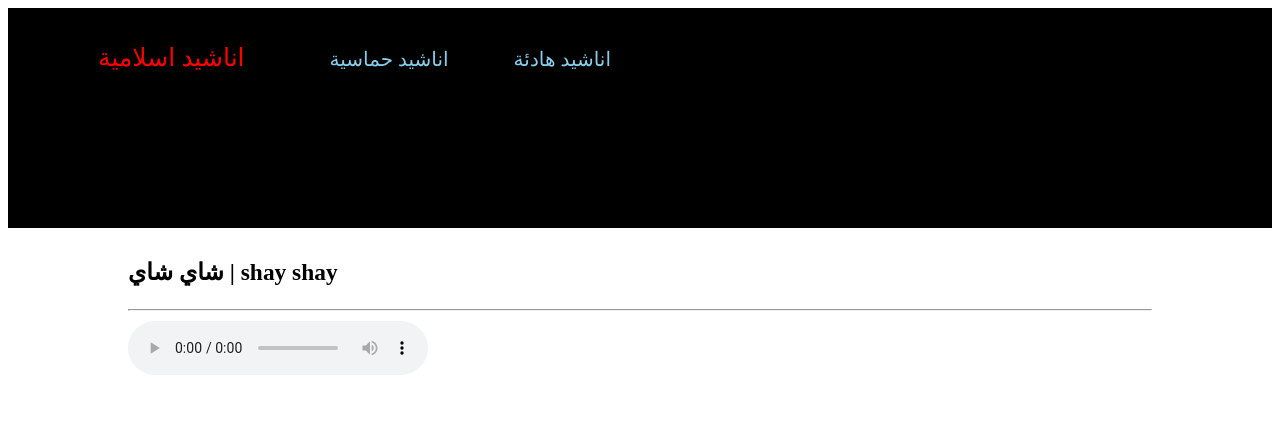
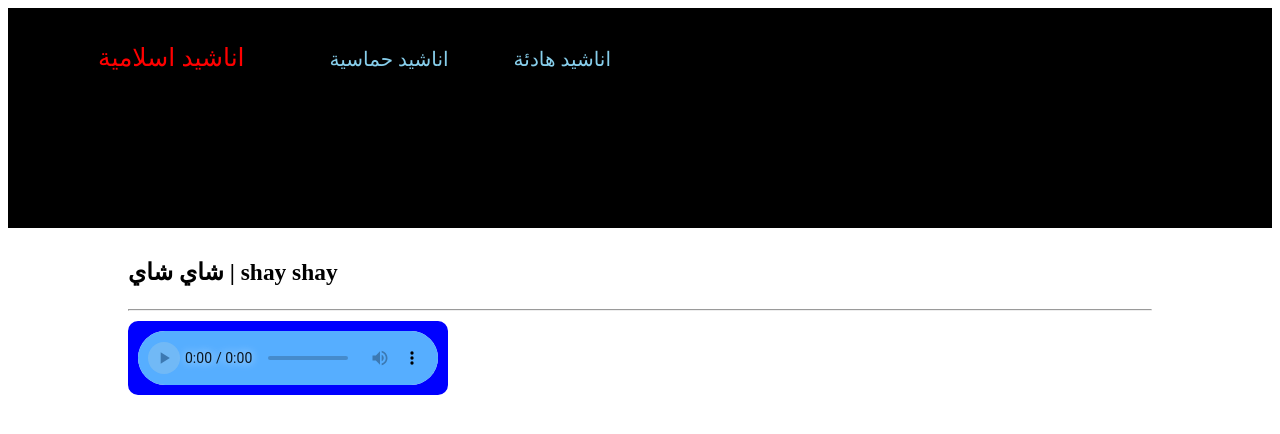
Before and after one commit to Rayan511x55x/Mywebsite, a plain HTML site: page na1.html in a window 1280 px wide. Drawn offline with Linux system fonts and the light colour scheme.

Commit message:
Update style.css

```diff
--- a/style.css
+++ b/style.css
@@ -38,3 +38,21 @@ a:hover {
   align-items: center;
   margin: 30px 120px;
 }
+
+audio {
+  border: 10px solid blue;
+  border-radius: 10px;
+  background-color: blue;
+}
+audio::-webkit-media-controls-panel {
+  background-color: #56AEFF;
+}
+
+audio::-webkit-media-controls-play-button {
+  background-color: #B1D4E0;
+  border-radius: 50%;
+}
+
+audio::-webkit-media-controls-play-button:hover {
+  background-color: rgba(177,212,224, .7);
+}
```
